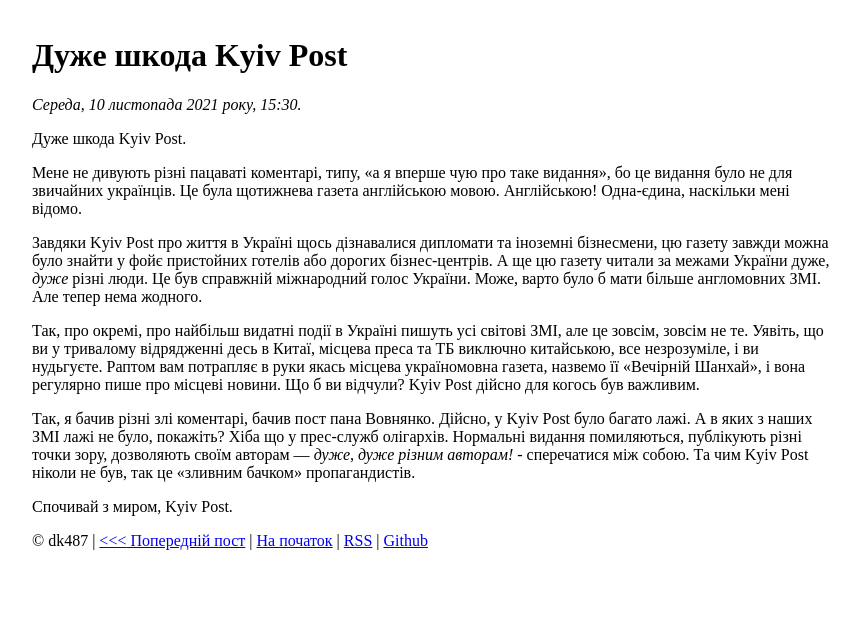
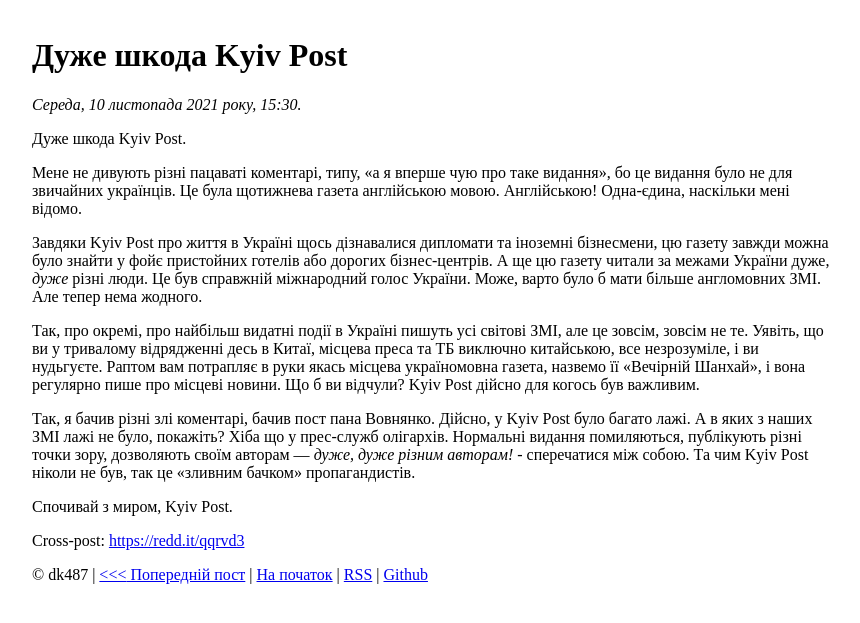
Before and after one commit to dk487/test.de.co.ua, a Jekyll site: the page built from _posts/2021/2021-11-10-kyiv-post.md, in a window 1280 px wide. Shown: the top 623 px of the page, without its empty margins (208-1068 px from the left). Built offline with Jekyll 4.4.1, drawn with Linux system fonts in a browser that asks for light colours; some of the changed lines change nothing that is shown.

Commit message:
Post update: add XC

```diff
--- a/_posts/2021/2021-11-10-kyiv-post.md
+++ b/_posts/2021/2021-11-10-kyiv-post.md
@@ -14,3 +14,5 @@
 Так, я бачив різні злі коментарі, бачив пост пана Вовнянко. Дійсно, у Kyiv Post було багато лажі. А в яких з наших ЗМІ лажі не було, покажіть? Хіба що у прес-служб олігархів. Нормальні видання помиляються, публікують різні точки зору, дозволяють своїм авторам — _дуже, дуже різним авторам!_ - сперечатися між собою. Та чим Kyiv Post ніколи не був, так це «зливним бачком» пропагандистів.
 
 Спочивай з миром, Kyiv Post.
+
+Cross-post: <https://redd.it/qqrvd3>
```
